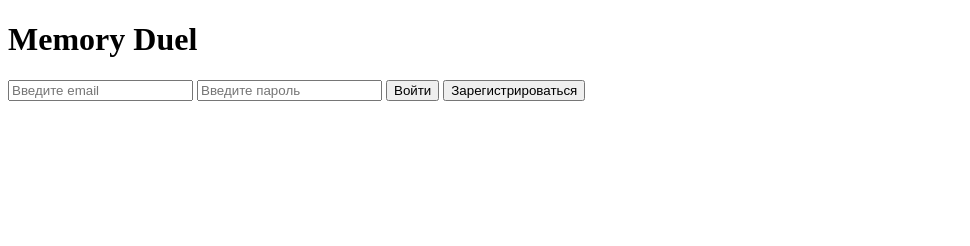
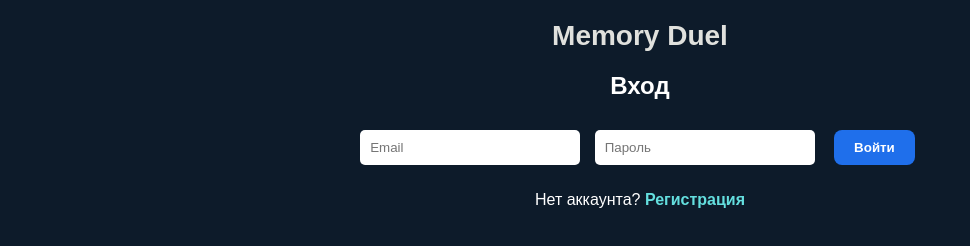
Before and after one commit to s9605293000-boop/Memory-4-3, a plain HTML site: page index.html in a window 1280 px wide. Shown: the whole page, without its empty margins (0-970 px from the left). Drawn offline with Linux system fonts and the light colour scheme.

Commit message:
Update index.html

```diff
--- a/index.html
+++ b/index.html
@@ -1,19 +1,44 @@
 <!DOCTYPE html>
 <html lang="ru">
 <head>
-  <meta charset="UTF-8" />
-  <meta name="viewport" content="width=device-width, initial-scale=1.0" />
-  <title>Memory Duel – Вход</title>
-  <link rel="stylesheet" href="style.css" />
+  <meta charset="UTF-8">
+  <meta name="viewport" content="width=device-width, initial-scale=1.0">
+  <title>Memory Duel</title>
+  <link rel="stylesheet" href="styles.css">
 </head>
 <body>
-  <div class="login-container">
-    <h1>Memory Duel</h1>
-    <input type="email" id="email" placeholder="Введите email" />
-    <input type="password" id="password" placeholder="Введите пароль" />
+  <h1>Memory Duel</h1>
 
-    <button id="loginBtn">Войти</button>
-    <button id="registerBtn">Зарегистрироваться</button>
+  <!-- Страница входа -->
+  <div id="login-page">
+    <h2>Вход</h2>
+    <input type="text" id="login-email" placeholder="Email">
+    <input type="password" id="login-password" placeholder="Пароль">
+    <button onclick="login()">Войти</button>
+    <p>Нет аккаунта? <a href="#" onclick="showRegister()">Регистрация</a></p>
+  </div>
+
+  <!-- Страница регистрации -->
+  <div id="register-page" style="display:none;">
+    <h2>Регистрация</h2>
+    <input type="text" id="register-email" placeholder="Email">
+    <input type="password" id="register-password" placeholder="Пароль">
+    <button onclick="register()">Зарегистрироваться</button>
+    <p>Уже есть аккаунт? <a href="#" onclick="showLogin()">Войти</a></p>
+  </div>
+
+  <!-- Лобби -->
+  <div id="lobby-page" style="display:none;">
+    <h2>Лобби</h2>
+    <button onclick="createRoom()">Создать стол</button>
+    <div id="rooms-list"></div>
+  </div>
+
+  <!-- Игровая страница -->
+  <div id="game-page" style="display:none;">
+    <h2>Игра Memory Duel</h2>
+    <div id="game-board"></div>
+    <button onclick="exitGame()">Выйти в лобби</button>
   </div>
 
   <script src="main.js"></script>
```
